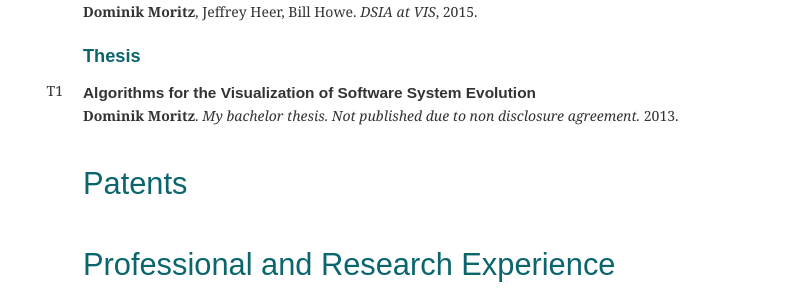
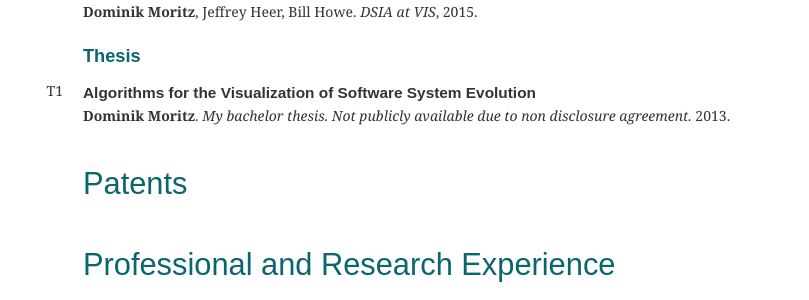
Before and after one commit to domoritz/domoritz.github.io, a Jekyll site: the page built from cv.html, in a window 1280 px wide and 900 px high, scrolled down 3351 px. Shown: the part 154-454 px from the top of the window, without its empty margins (262-1071 px from the left). Built offline with Jekyll 4.4.1, drawn with Linux system fonts in a browser that asks for light colours; nearby versions of some CDN libraries.

Commit message:
Refine wording

```diff
--- a/_data/publications.yml
+++ b/_data/publications.yml
@@ -572,7 +572,7 @@
 - id: bachelor-thesis
   title: Algorithms for the Visualization of Software System Evolution
   year: 2013
-  description: My bachelor thesis. Not published due to non disclosure agreement.
+  description: My bachelor thesis. Not publicly available due to non disclosure agreement.
   authors:
     - Dominik Moritz
   type:
```
